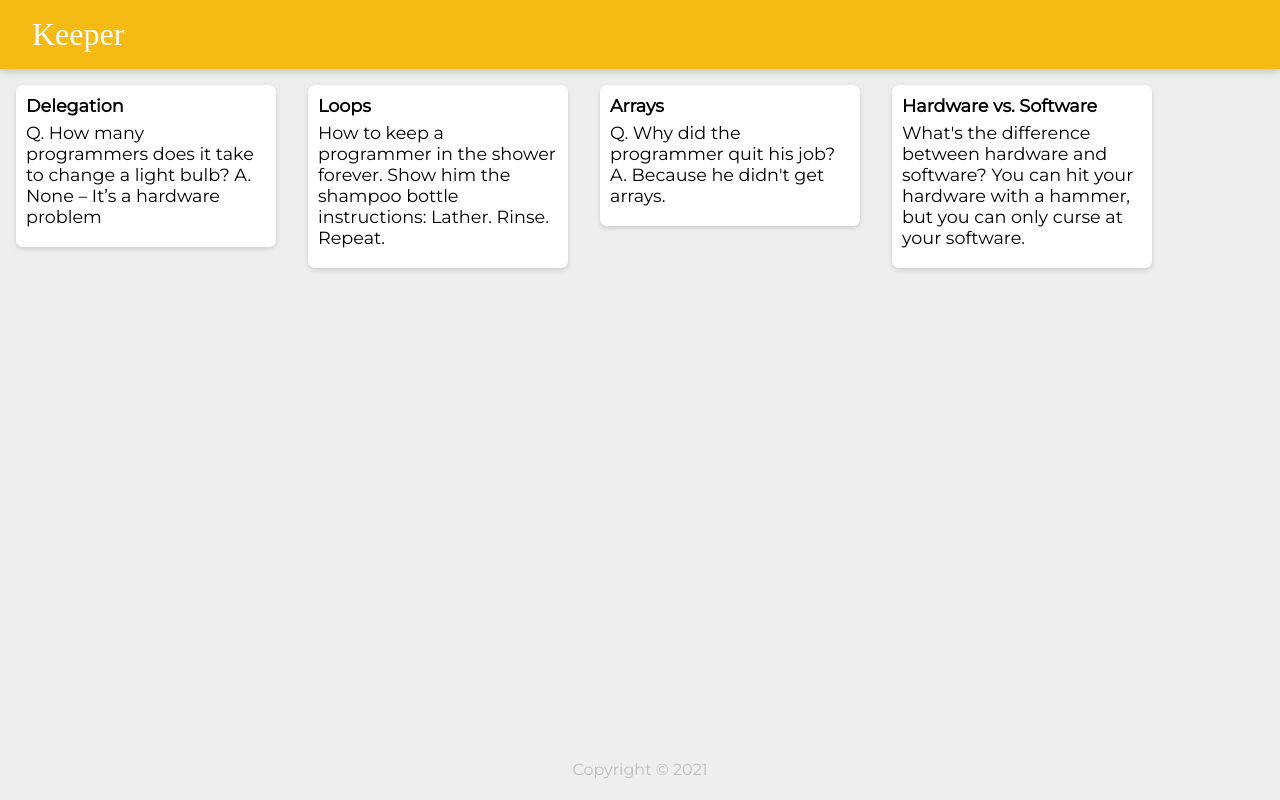
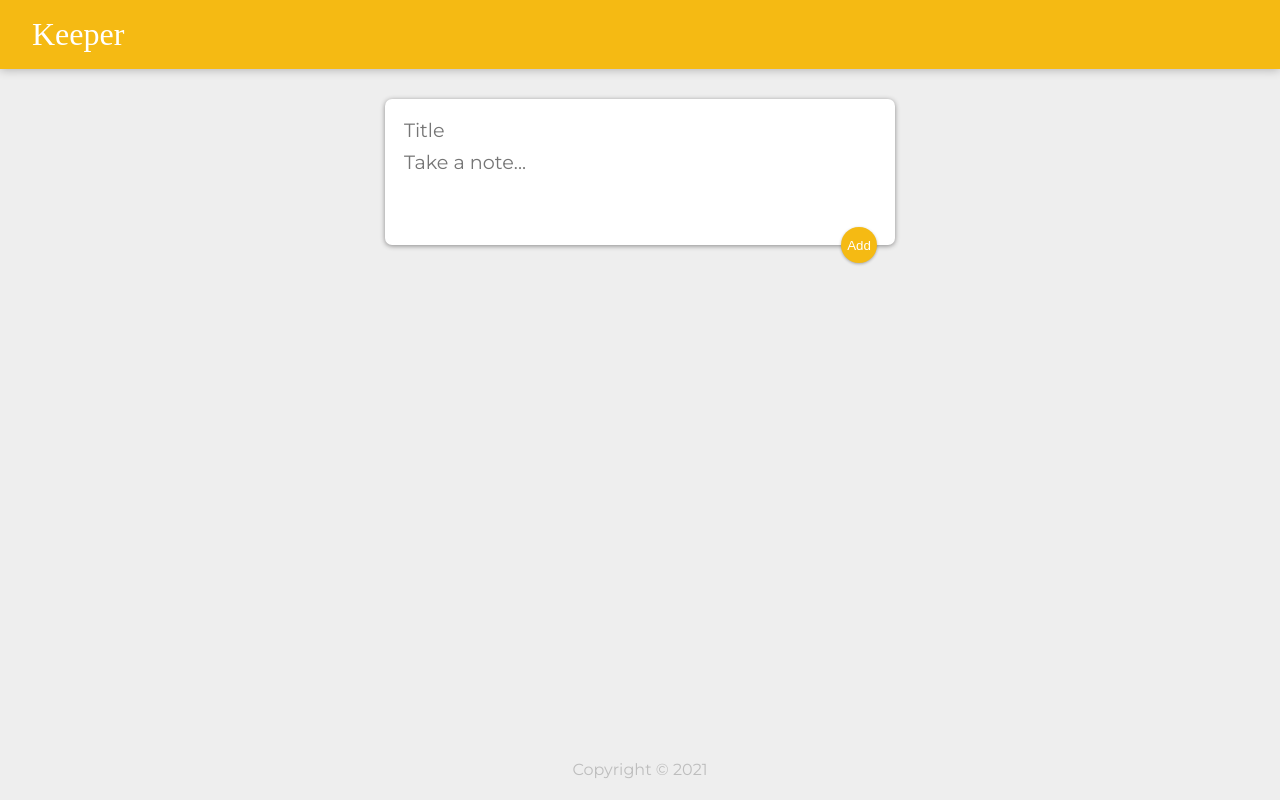
Before and after one commit to SavarJ/keeper, a React (Create React App) app: page / in a window 1280 px wide. Built offline with nearby package versions, Linux system fonts and the light colour scheme; a web font is replaced by a local one.

Commit message:
Starter files for keeper part 3

```diff
--- a/public/styles.css
+++ b/public/styles.css
@@ -52,3 +52,49 @@
   white-space: pre-wrap;
   word-wrap: break-word;
 }
+
+.note button {
+  position: relative;
+  float: right;
+  margin-right: 10px;
+  color: #f5ba13;
+  border: none;
+  width: 36px;
+  height: 36px;
+  cursor: pointer;
+  outline: none;
+}
+
+form {
+  position: relative;
+  width: 480px;
+  margin: 30px auto 20px auto;
+  background: #fff;
+  padding: 15px;
+  border-radius: 7px;
+  box-shadow: 0 1px 5px rgb(138, 137, 137);
+}
+form input,
+form textarea {
+  width: 100%;
+  border: none;
+  padding: 4px;
+  outline: none;
+  font-size: 1.2em;
+  font-family: inherit;
+  resize: none;
+}
+form button {
+  position: absolute;
+  right: 18px;
+  bottom: -18px;
+  background: #f5ba13;
+  color: #fff;
+  border: none;
+  border-radius: 50%;
+  width: 36px;
+  height: 36px;
+  box-shadow: 0 1px 3px rgba(0, 0, 0, 0.3);
+  cursor: pointer;
+  outline: none;
+}
--- a/src/components/App.jsx
+++ b/src/components/App.jsx
@@ -1,16 +1,15 @@
 import React from "react";
 import Header from "./Header";
-import Note from "./Note";
+import CreateArea from "./CreateArea";
+import NotesArea from "./NotesArea";
 import Footer from "./Footer";
-import notes from "../notes";
 
 function App() {
   return (
     <div>
       <Header />
-      {notes.map((note) => (
-        <Note title={note.title} content={note.content} key={note.key} />
-      ))}
+      <CreateArea />
+      <NotesArea />
       <Footer />
     </div>
   );
--- /dev/null
+++ b/src/components/CreateArea.jsx
@@ -0,0 +1,15 @@
+import React from "react";
+
+function CreateArea() {
+  return (
+    <div>
+      <form>
+        <input name="title" placeholder="Title" />
+        <textarea name="content" placeholder="Take a note..." rows="3" />
+        <button>Add</button>
+      </form>
+    </div>
+  );
+}
+
+export default CreateArea;
--- /dev/null
+++ b/src/components/NotesArea.jsx
@@ -0,0 +1,4 @@
+function NotesArea() {
+  return <div></div>;
+}
+export default NotesArea;
```
